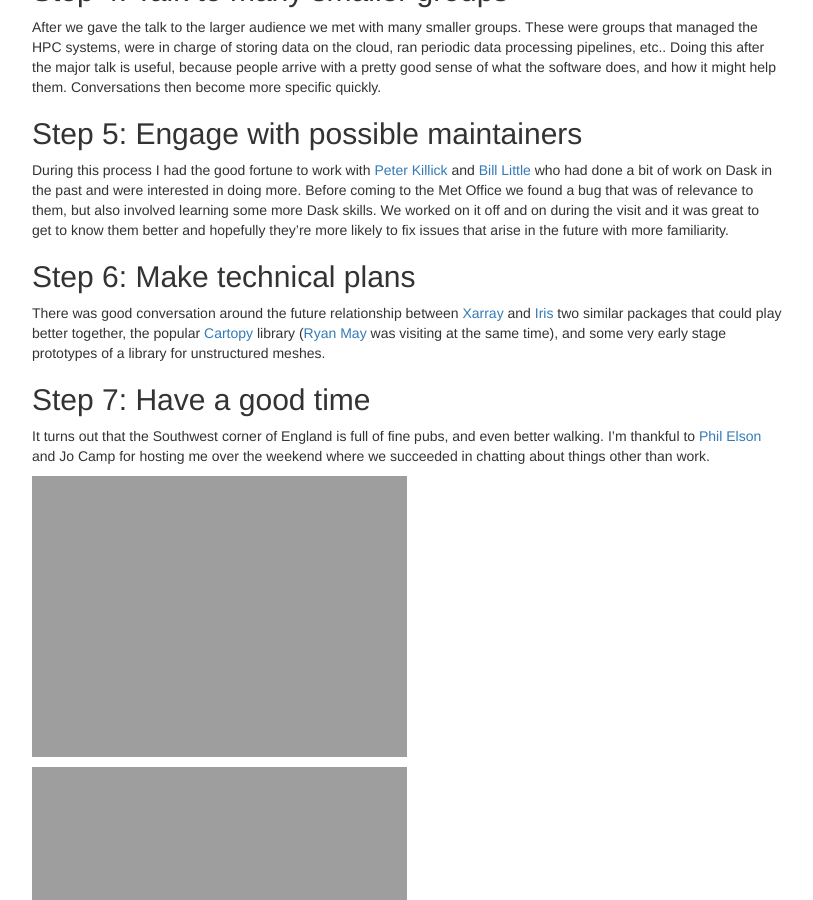
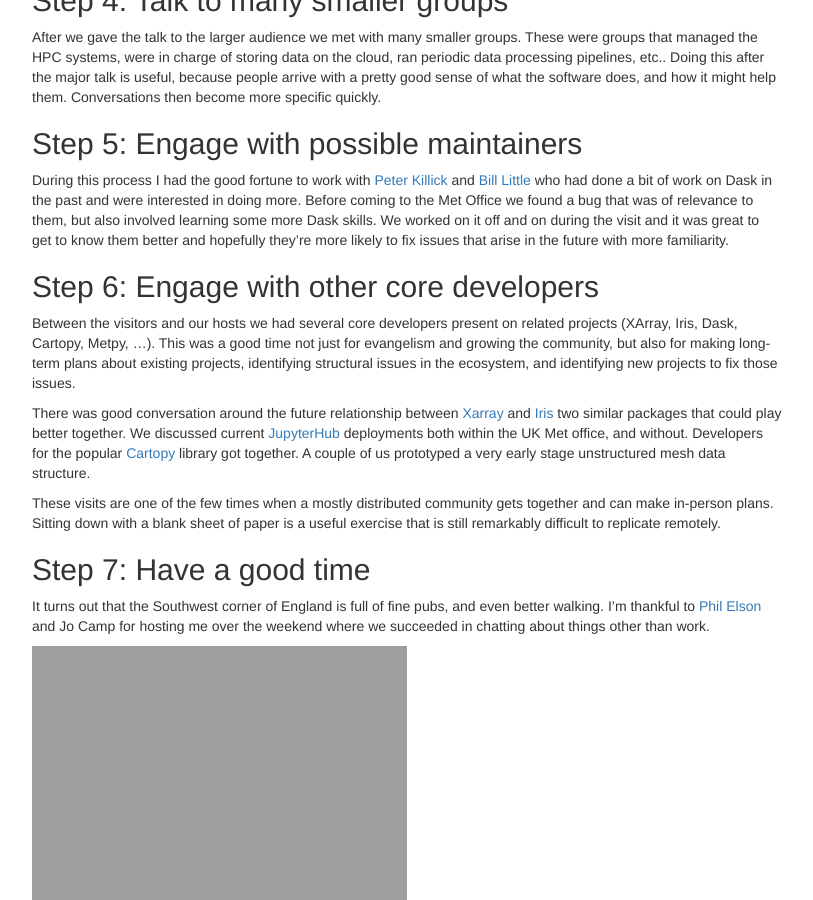
Before and after one commit to besyskymnbk/blog, a Jekyll site: the page built from _posts/work/2018-11-15-uk-met-visit.md, in a window 1280 px wide and 900 px high, scrolled down 1688 px. Shown: the whole window, without its empty margins (233-1046 px from the left). Built offline with Jekyll 4.4.1, drawn with Linux system fonts in a browser that asks for light colours; comment, search, counter and statistics services are not loaded.

Commit message:
edit core dev discussion section for uk met post

```diff
--- a/_posts/work/2018-11-15-uk-met-visit.md
+++ b/_posts/work/2018-11-15-uk-met-visit.md
@@ -107,6 +107,7 @@ Our goals for this section are the following:
 1.  Encourage the users within the audience to apply pressure to their
     management/IT to make it easier for them to integrate these tools to their
     everyday workflow
+
 2.  Convince management that this is a good approach.
 
     This means two things for them:
@@ -138,17 +139,27 @@ know them better and hopefully they're more likely to fix issues that arise in
 the future with more familiarity.
 
 
-## Step 6: Make technical plans
+## Step 6: Engage with other core developers
 
-<!-- This paragraph could use a second pass -->
+Between the visitors and our hosts we had several core developers present on
+related projects (XArray, Iris, Dask, Cartopy, Metpy, ...).  This was a good
+time not just for evangelism and growing the community, but also for making
+long-term plans about existing projects, identifying structural issues in the
+ecosystem, and identifying new projects to fix those issues.
 
 There was good conversation around the future relationship between
 [Xarray](https://xarray.pydata.org) and
 [Iris](https://scitools.org.uk/iris/docs/latest/) two similar packages that
-could play better together, the popular
-[Cartopy](https://scitools.org.uk/cartopy/) library ([Ryan
-May](http://dopplershift.github.io/) was visiting at the same time),
-and some very early stage prototypes of a library for unstructured meshes.
+could play better together.  We discussed current
+[JupyterHub](https://jupyterhub.readthedocs.io/en/stable/) deployments both
+within the UK Met office, and without.  Developers for the popular
+[Cartopy](https://scitools.org.uk/cartopy/) library got together.  A couple of
+us prototyped a very early stage unstructured mesh data structure.
+
+These visits are one of the few times when a mostly distributed community gets
+together and can make in-person plans.  Sitting down with a blank sheet of
+paper is a useful exercise that is still remarkably difficult to replicate
+remotely.
 
 
 ## Step 7: Have a good time
```
